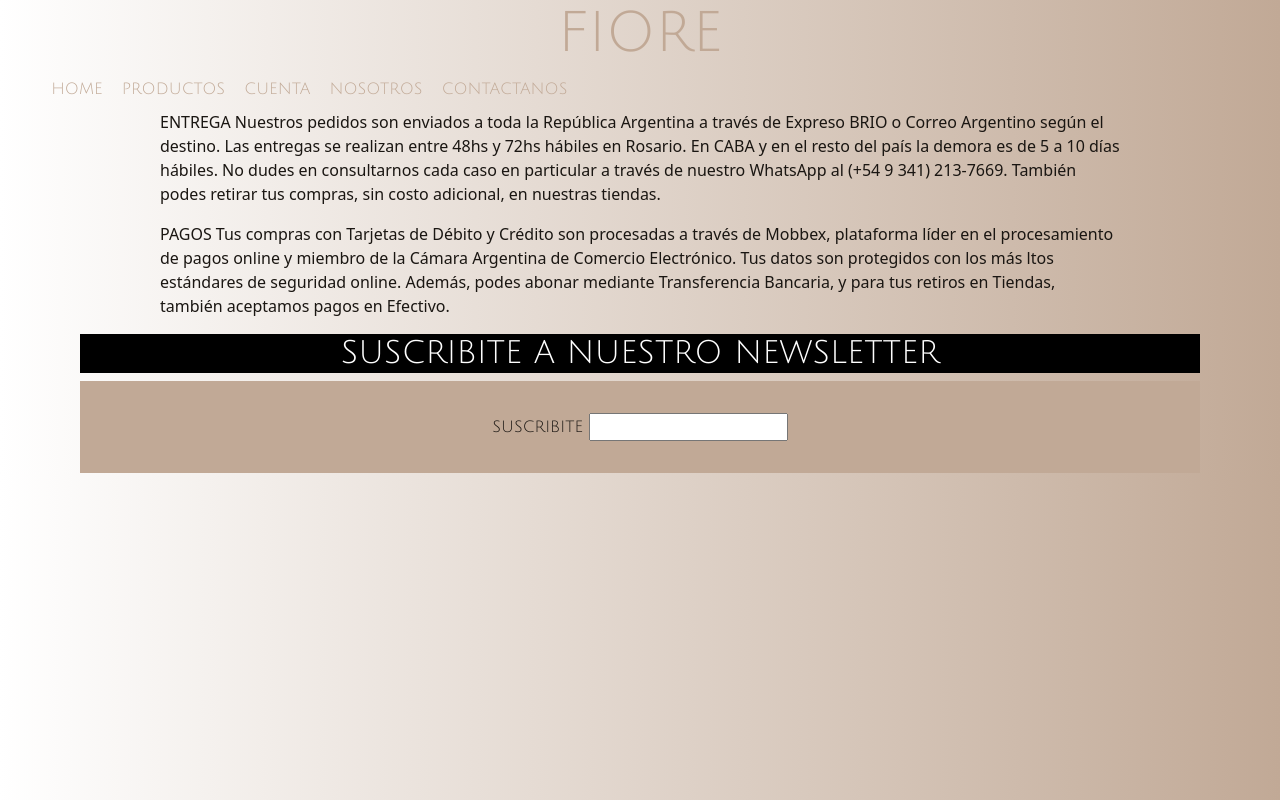
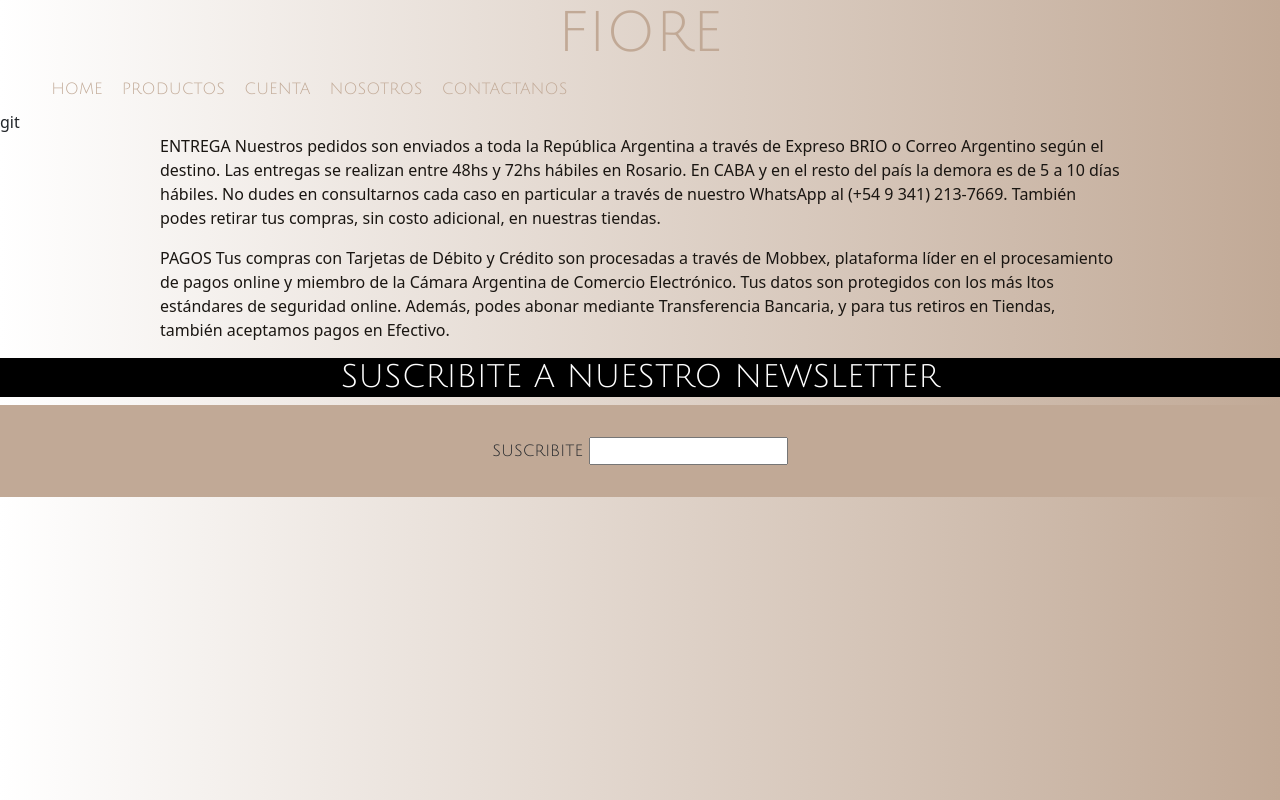
Before and after one commit to aylenirigoyen/sass, a plain HTML site: page pages/nosotros.html in a window 1280 px wide. Drawn offline with nearby package versions, Linux system fonts and the light colour scheme.

Commit message:
cambio nosotros

```diff
--- a/pages/nosotros.html
+++ b/pages/nosotros.html
@@ -29,7 +29,9 @@
         </ul>
     </nav>
 
+</body>
 
+<main>git
     <div class="texto">
 
         <P class="texto">
```
